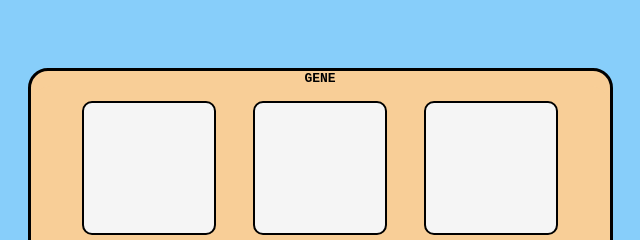
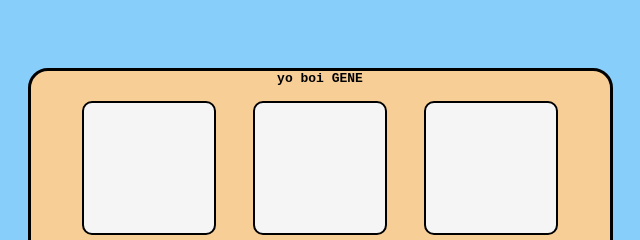
Before and after one commit to LikeABeastt/colorgame, a plain HTML site: page index.html in a window 1280 px wide. Shown: the top 240 px of the page, 320-960 px from the left. Drawn offline with Linux system fonts and the light colour scheme.

Commit message:
index.html

```diff
--- a/index.html
+++ b/index.html
@@ -10,7 +10,7 @@
 </head>
 <body>
     <main>
-      <b>GENE</b>
+      <b>yo boi GENE</b>
         <div class="colorContainer">
             <div class="color1"></div>
             <div class="color2"></div>
```
